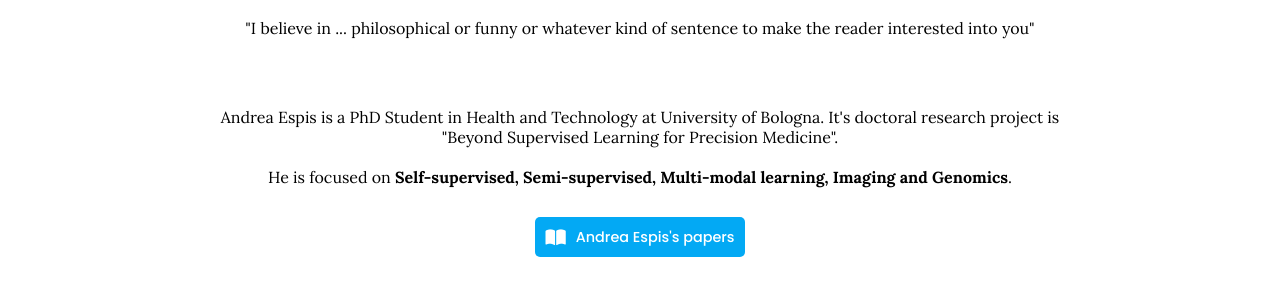
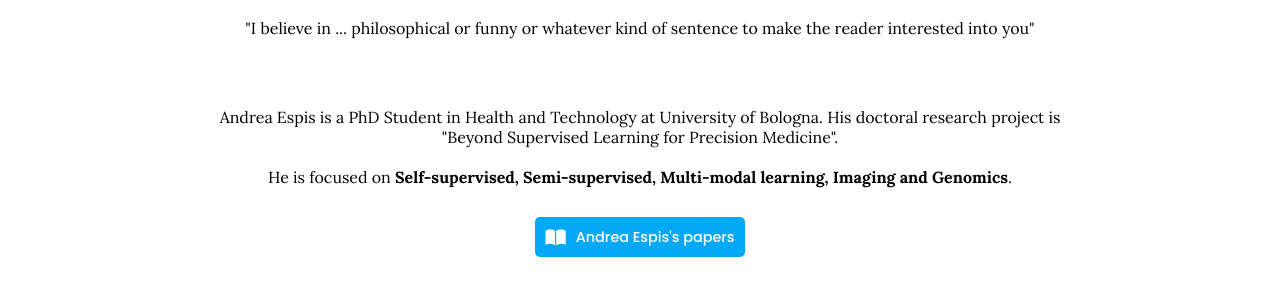
Before and after one commit to riccardoscheda/riccardoscheda.github.io, a Jekyll site: the page built from _members/andrea_espis.md, in a window 1280 px wide. Shown: the part 835-1135 px from the top of the page. Built offline with Jekyll 4.4.1, drawn with Linux system fonts in a browser that asks for light colours.

Commit message:
Update andrea_espis.md

```diff
--- a/_members/andrea_espis.md
+++ b/_members/andrea_espis.md
@@ -22,4 +22,4 @@
 
 <center>"I believe in ... philosophical or funny or whatever kind of sentence to make the reader interested into you"</center><br>
 
-<center>Andrea Espis is a PhD Student in Health and Technology at University of Bologna. It's doctoral research project is "Beyond Supervised Learning for Precision Medicine". <br><br>He is focused on <b>Self-supervised, Semi-supervised, Multi-modal learning, Imaging and Genomics</b>.</center>
+<center>Andrea Espis is a PhD Student in Health and Technology at University of Bologna. His doctoral research project is "Beyond Supervised Learning for Precision Medicine". <br><br>He is focused on <b>Self-supervised, Semi-supervised, Multi-modal learning, Imaging and Genomics</b>.</center>
```
